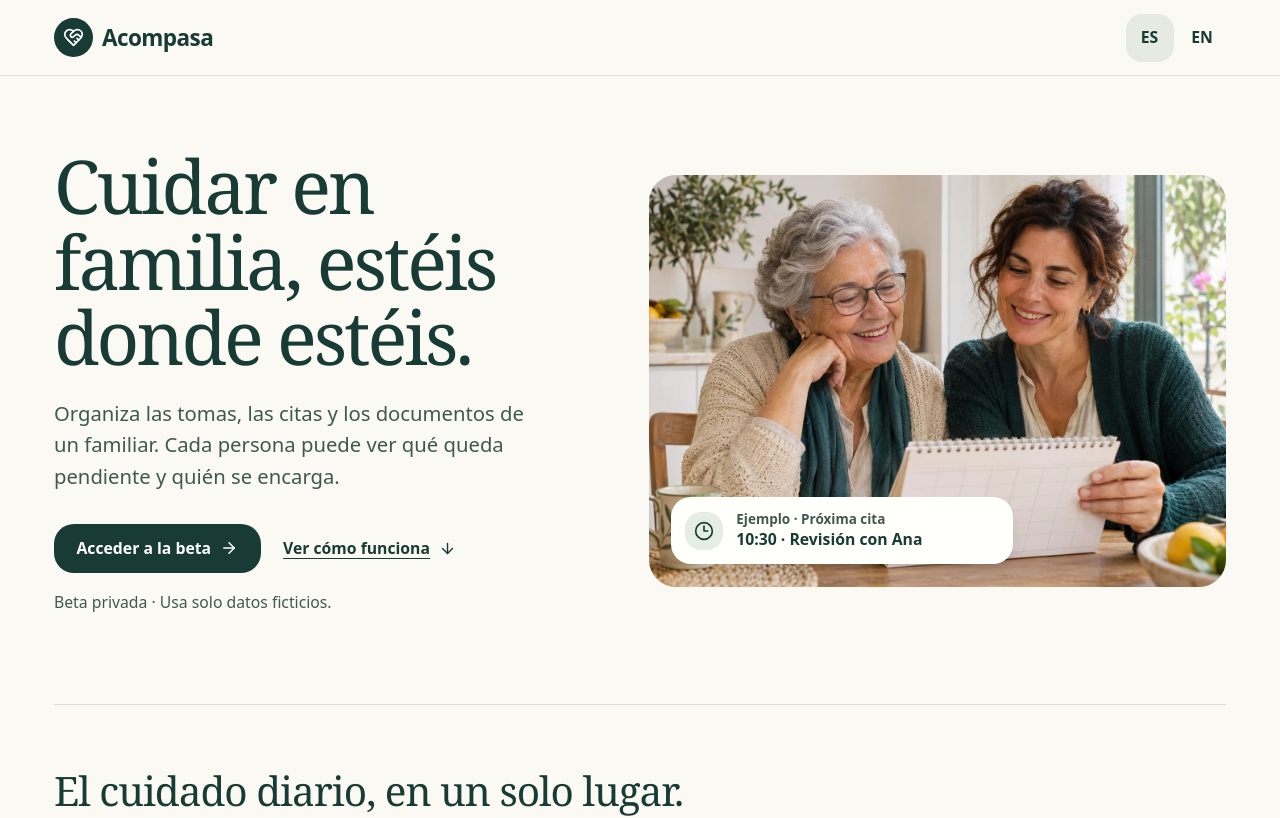
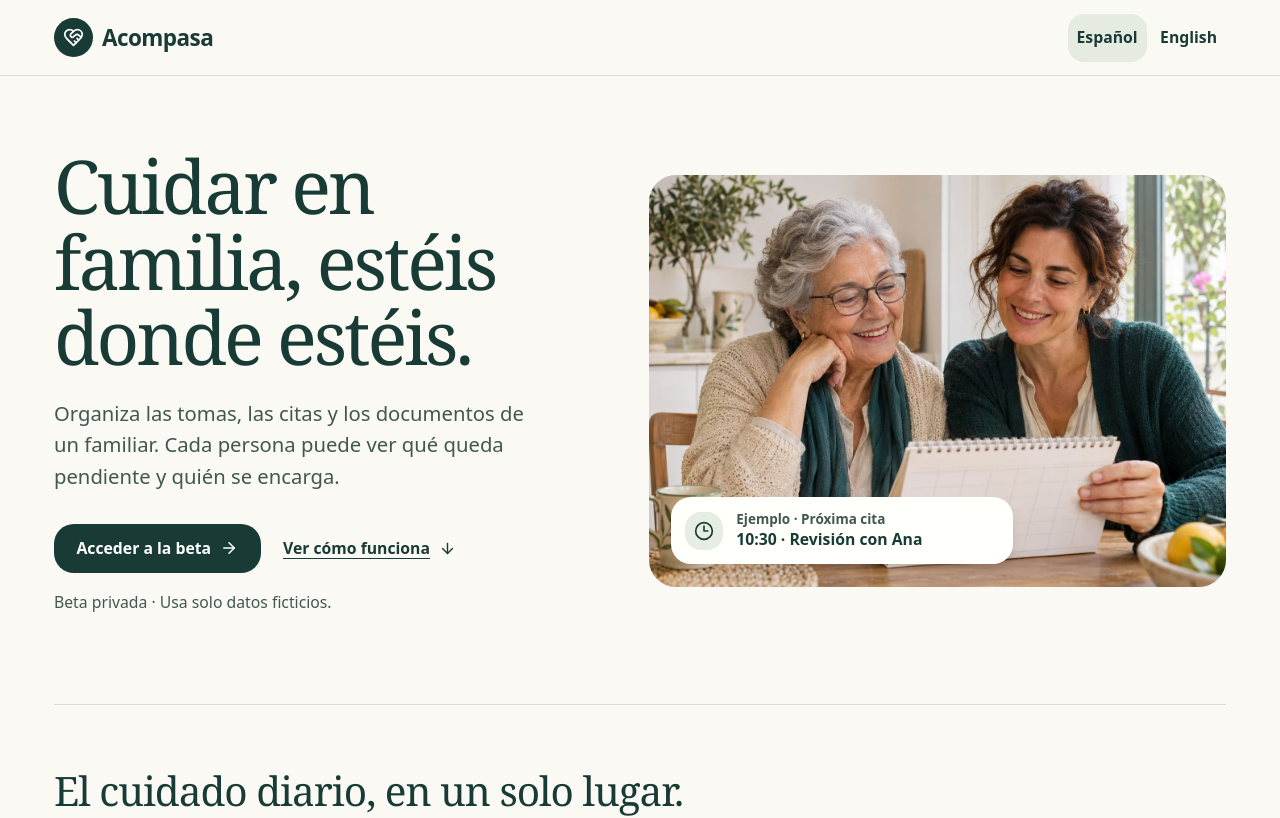
Before and after one commit to paparrina/Carecircle, a Next.js app: page / in a window 1280 px wide. Shown: the top 818 px of the page. Built offline with nearby package versions, Linux system fonts and the light colour scheme; no server answers.

Commit message:
Match visible and accessible language switch labels

```diff
--- a/src/app/(public)/page.tsx
+++ b/src/app/(public)/page.tsx
@@ -34,10 +34,10 @@ export default async function LandingPage() {
           <form action={setLandingLanguage} aria-label={t("language")} className="flex items-center gap-1">
             {(["es", "en"] as const).map((language) => (
               <button key={language} type="submit" name="locale" value={language}
-                lang={language} aria-label={language === "es" ? "Español" : "English"}
+                lang={language}
                 aria-pressed={locale === language}
                 className={`min-h-touch min-w-[48px] rounded-lg px-2 text-sm font-semibold ${locale === language ? "bg-[#e6ebe2]" : "hover:bg-[#efeee7]"}`}>
-                {language.toUpperCase()}
+                {language === "es" ? "Español" : "English"}
               </button>
             ))}
           </form>
```
